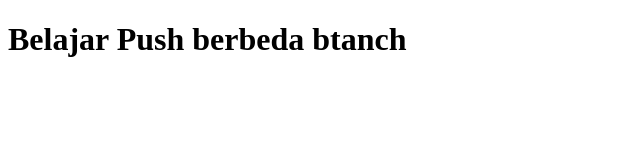
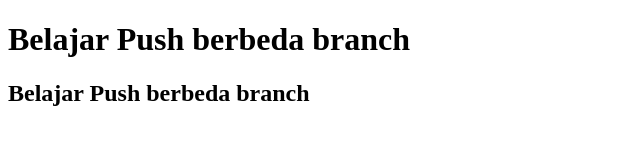
Before and after one commit to SyahrulAmiruddin/belajar-niomic, a plain HTML site: page header.html in a window 1280 px wide. Shown: the whole page, without its empty margins (0-640 px from the left). Drawn offline with Linux system fonts and the light colour scheme.

Commit message:
add h2 on file header.html

```diff
--- a/header.html
+++ b/header.html
@@ -5,7 +5,8 @@
     <title>Belajar Push berbeda branch</title>
   </head>
   <body>
-    <h1>Belajar Push berbeda btanch</h1>
+    <h1>Belajar Push berbeda branch</h1>
+    <h2>Belajar Push berbeda branch</h2>
 
   </body>
 </html>
```
